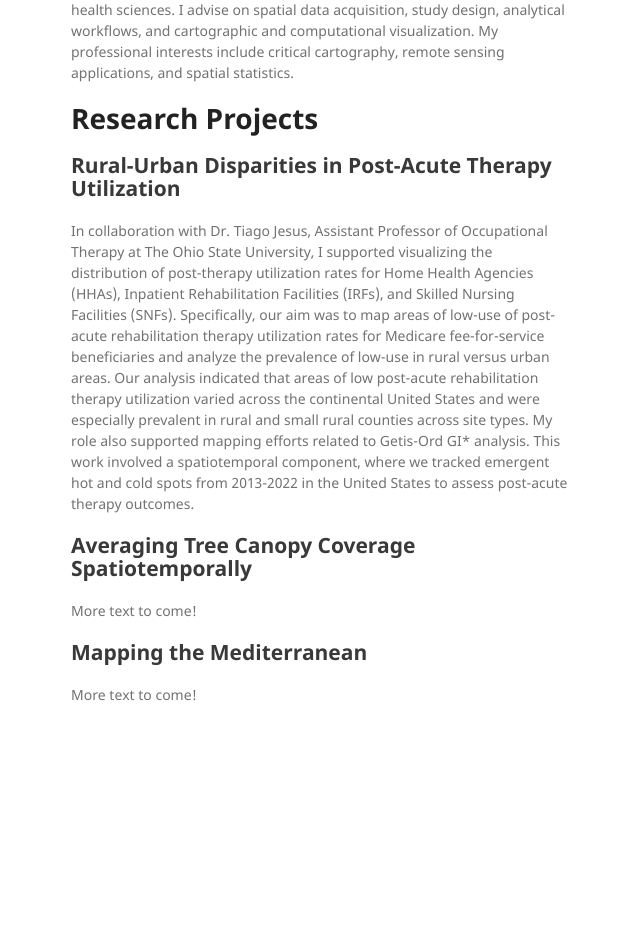
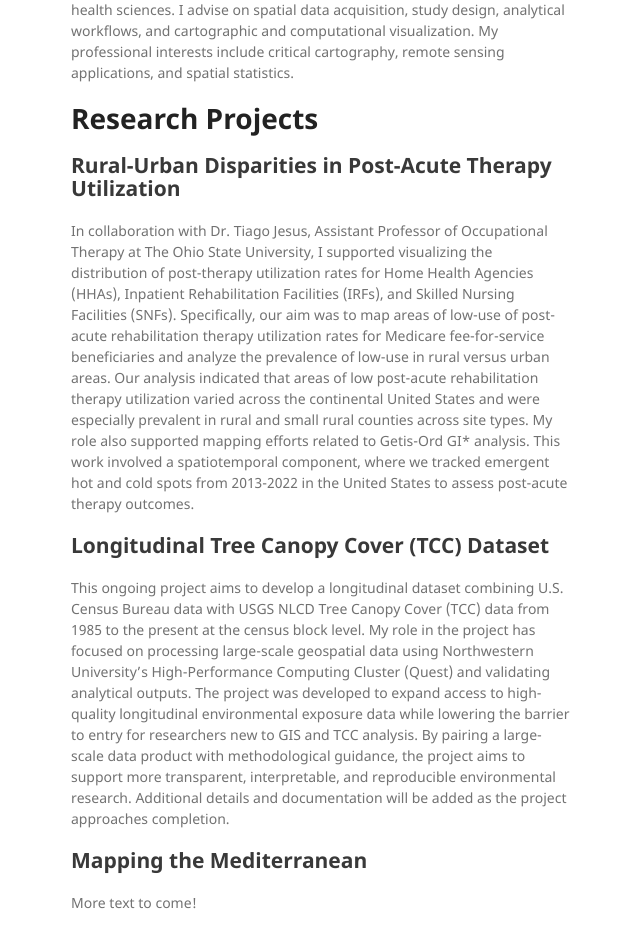
Before and after one commit to mefrazi2/mefrazi2.github.io, a Jekyll site: the page built from index.md, in a window 1280 px wide and 1344 px high. Shown: the part 361-1309 px from the top of the window, without its empty margins (499-1139 px from the left). Built offline with Jekyll 4.4.1, drawn with Linux system fonts in a browser that asks for light colours; the repository's description, which GitHub fills in, is left out; our own code applies the rules of GitHub Pages for plain Markdown files.

Commit message:
Revise project details in index.md
Updated project titles and descriptions in index.md.

```diff
--- a/index.md
+++ b/index.md
@@ -12,8 +12,8 @@ Since 2019, I have served as a Geographic Information System (GIS) Specialist in
 ## Rural-Urban Disparities in Post-Acute Therapy Utilization
 In collaboration with Dr. Tiago Jesus, Assistant Professor of Occupational Therapy at The Ohio State University, I supported visualizing the distribution of post-therapy utilization rates for Home Health Agencies (HHAs), Inpatient Rehabilitation Facilities (IRFs), and Skilled Nursing Facilities (SNFs). Specifically, our aim was to map areas of low-use of post-acute rehabilitation therapy utilization rates for Medicare fee-for-service beneficiaries and analyze the prevalence of low-use in rural versus urban areas. Our analysis indicated that areas of low post-acute rehabilitation therapy utilization varied across the continental United States and were especially prevalent in rural and small rural counties across site types. My role also supported mapping efforts related to Getis-Ord GI* analysis. This work involved a spatiotemporal component, where we tracked emergent hot and cold spots from 2013-2022 in the United States to assess post-acute therapy outcomes.
 
-## Averaging Tree Canopy Coverage Spatiotemporally
-More text to come!
+## Longitudinal Tree Canopy Cover (TCC) Dataset
+This ongoing project aims to develop a longitudinal dataset combining U.S. Census Bureau data with USGS NLCD Tree Canopy Cover (TCC) data from 1985 to the present at the census block level. My role in the project has focused on processing large-scale geospatial data using Northwestern University's High-Performance Computing Cluster (Quest) and validating analytical outputs. The project was developed to expand access to high-quality longitudinal environmental exposure data while lowering the barrier to entry for researchers new to GIS and TCC analysis. By pairing a large-scale data product with methodological guidance, the project aims to support more transparent, interpretable, and reproducible environmental research. Additional details and documentation will be added as the project approaches completion.
 
 ## Mapping the Mediterranean
 More text to come!
```
